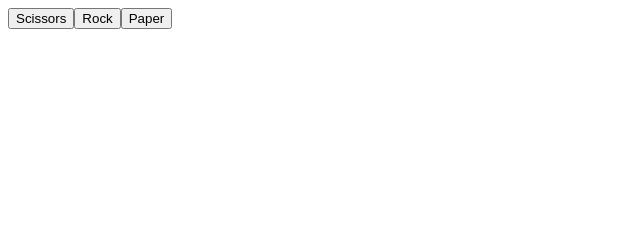
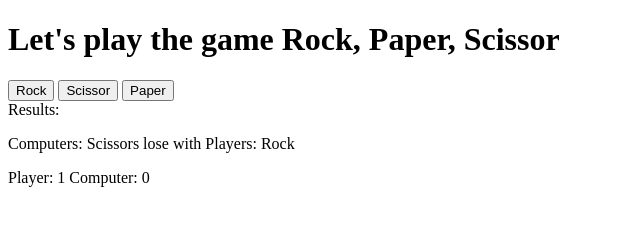
Before and after one commit to MichalTrostowiecki/Rock-paper-scissors, a plain HTML site: page index.html in a window 1280 px wide. Both pictures are taken after a click on the button "Rock". Shown: the whole page, without its empty margins (0-640 px from the left). Drawn offline with Linux system fonts and the light colour scheme.

Commit message:
I've completed the whole task now and app it's ready to add CSS styling to it.

```diff
--- a/index.html
+++ b/index.html
@@ -9,8 +9,15 @@
 </head>
 <body>
     <div id="container">
-
+      <h1>Let's play the game Rock, Paper, Scissor</h1>
+      <button id="btn">Rock</button>
+      <button id="btn">Scissor</button>
+      <button id="btn">Paper</button>
+    <div id="">Results:</div>
+        <p id="playerResults"></p>
+        <p id="computerResults"></p>
     </div>
+    <div id="totalResults"></div>
 
   <script src="./main.js"></script>
 </body>
--- a/main.js
+++ b/main.js
@@ -1,31 +1,20 @@
 const container = document.querySelector('#container');
-const div = document.createElement('div');
-const button1 = document.createElement('button');
-button1.textContent = 'Scissors';
-button1.setAttribute('id','btn');
-const button2 = document.createElement('button');
-button2.textContent = 'Rock'
-button2.setAttribute('id','btn');
-const button3 = document.createElement('button');
-button3.textContent = 'Paper';
-button3.setAttribute('id','btn');
+const results = document.querySelector('#results');
+const buttons = document.querySelectorAll('#btn');
+const playerResults = document.querySelector('#playerResults');
+const totalScore = document.querySelector('#totalResults');
 
-div.appendChild(button1);
-div.appendChild(button2);
-div.appendChild(button3);
-container.appendChild(div);
+let playerScore = 0;
+let computerScore = 0;
 
 
-let playerScore = 0;
-let computerScore =0;
-const buttons = document.querySelectorAll('#btn');
 
+// On click of the button execute round of a game : playRound
 buttons.forEach(button => {
   button.addEventListener('click', () => {
     playRound(button.textContent);
   })
- }
-)
+ })
 
 // this function will generate random number for computer choice later
 function randomNumber(number) {
@@ -53,28 +42,45 @@ function generateComputerChoice() {
   return computerGuess;
 
 }
+// this checks if we don't have a winner already before playing a round
+const checkWinner = () => {
+  winner = false;
+  if (playerScore === 5 || computerScore === 5) {
+    if (playerScore < computerScore) {
+      winner = false;
+      playerResults.textContent = `Computer wins!`;
+      winner = true;
+    } else {
+      playerResults.textContent = `Player wins!`;
+      winner = true;
+    }
+ }
+ return winner;
+}
+
 
 // playRound function execute one round of a game. Based on result it adds points for w winner.
 function playRound (playerSelection, computerSelection) {
   computerSelection = generateComputerChoice();
 
-
-  if (playerScore === 5 || computerScore === 5){
-    return console.log('its the end now')
-  } else {
-    if (playerSelection === computerSelection) {
-      console.log(`It's a tie`);
-      console.log(`Computer score: ${computerScore} Player score: ${playerScore}`)
+    winner = checkWinner();
+    if (playerSelection === computerSelection && winner === false) {
+      playerResults.textContent = (`It's a Tie!`)
+      totalScore.textContent = `Player: ${playerScore} Computer: ${computerScore}`;
     } else if (
-      (computerSelection === "Rock" && playerSelection === "Scissors") ||
+      ((computerSelection === "Rock" && playerSelection === "Scissors") ||
       (computerSelection === "Scissors" && playerSelection === "Paper") ||
-      (computerSelection === "Paper" && playerSelection === "Rock")) {
+      (computerSelection === "Paper" && playerSelection === "Rock")) &&
+      (winner === false)) {
+        playerResults.textContent = `Computers: ${computerSelection} beats Players: ${playerSelection}`
         computerScore++;
-        console.log(`Computers: ${computerSelection} beats Players: ${playerSelection}\nComputer score: ${computerScore} Player score: ${playerScore}`);
-
-    } else {
-        playerScore++;
-        console.log(`Computers: ${computerSelection} lose with Players: ${playerSelection}\nComputer score: ${computerScore} Player score: ${playerScore}`);
+        totalScore.textContent = `Player: ${playerScore} Computer: ${computerScore}`;
+    } else if(winner === false) {
+          playerResults.textContent = `Computers: ${computerSelection} lose with Players: ${playerSelection}`
+          playerScore++;
+          totalScore.textContent = `Player: ${playerScore} Computer: ${computerScore}`;
+    } else if (winner === true) {
+      alert('Refresh page to play again');
     }
-  }
+  checkWinner();
 }
```
